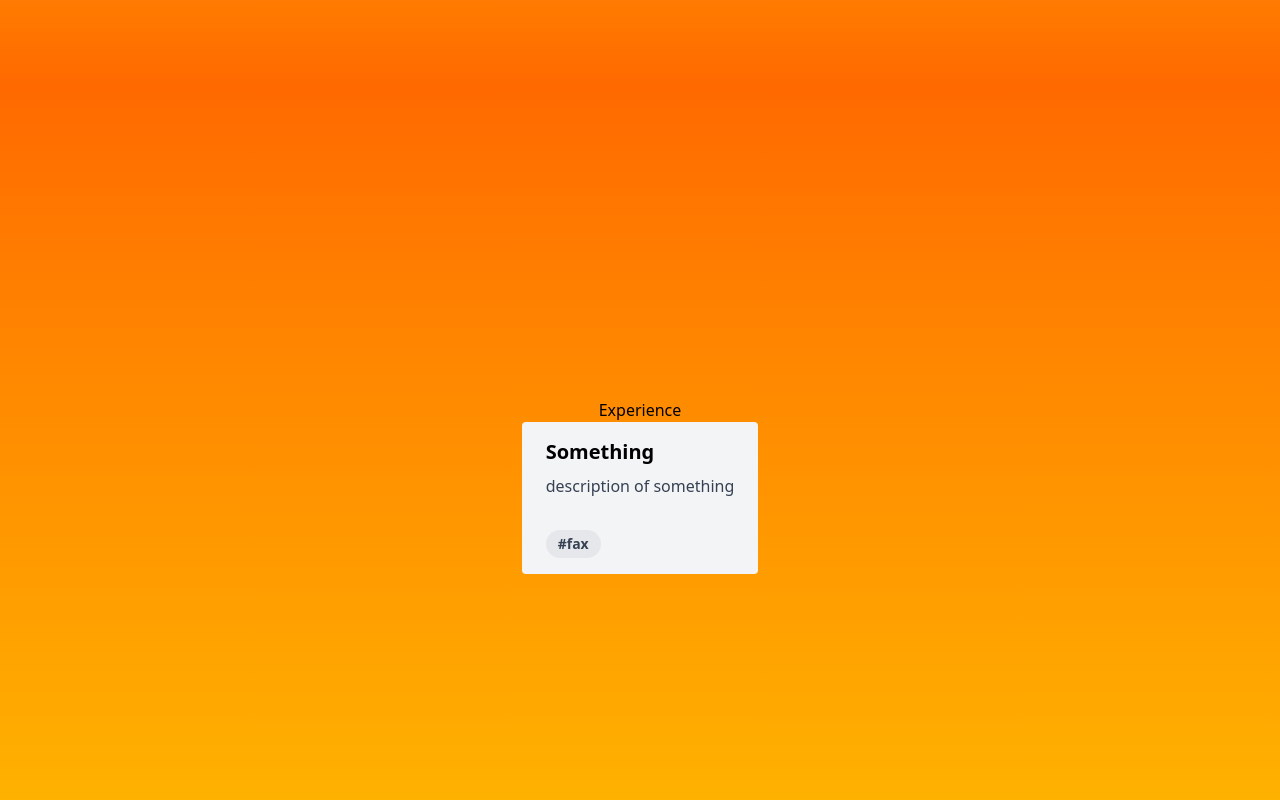
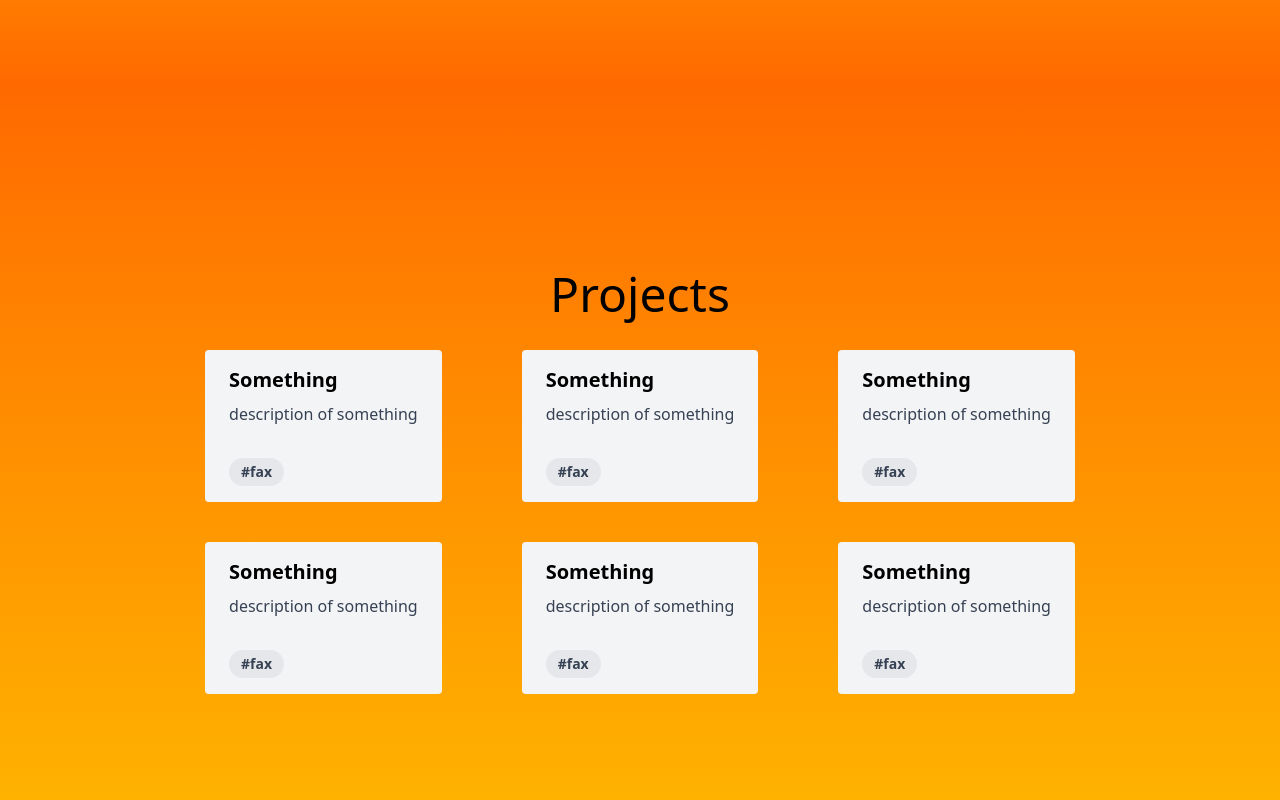
Before and after one commit to buhgowsh/svelte-portfolio, a SvelteKit app: page / in a window 1280 px wide. Shown: the part 714-1514 px from the top of the page. Built offline with nearby package versions, Linux system fonts and the light colour scheme; what tailwindcss-motion would draw is missing.

Commit message:
change animations and get card skeleton fully setup

```diff
--- a/src/routes/+page.svelte
+++ b/src/routes/+page.svelte
@@ -1,10 +1,9 @@
 <div id="wrapper">
   <!-- Introduction and links to socials as first screen -->
   <div class="bg-gradient-to-b from-yellow-100 to-orange-500 h-screen">
-
     <!-- Each tag goes on its own line -->
     <div class="h-screen flex flex-col justify-center items-center">
-      <h1 class="text-xl">Hi, my name is</h1>
+      <h1 class="text-xl flex flex -row">Hi, my name is</h1>
       <h2 class="text-5xl font-bold">Josh Sawyer</h2>
       <p class="text-lg text-justify">
         I'm a third year Computer Science major at the Univerity of Central
@@ -13,26 +12,61 @@
 
       <!-- Links to socials combined to fit in a single line -->
       <div class="flex flex-row mx-auto">
-        <a class="hover:motion-preset-shake px-5" href="https://www.linkedin.com/in/josh-sawyer-b765ab255/" target="_blank">
-          <img class="h-15 w-15 object-contain rounded" src="/icons8-linkedin.svg" alt="LinkedIn button" draggable="false">
+        <a
+          class="hover:-motion-rotate-loop-10 hover:motion-duration-1000 px-5"
+          href="https://www.linkedin.com/in/josh-sawyer-b765ab255/"
+          target="_blank"
+        >
+          <img
+            class="h-15 w-15 object-contain rounded"
+            src="/icons8-linkedin.svg"
+            alt="LinkedIn button"
+            draggable="false"
+          />
         </a>
-        <a class="hover:motion-preset-shake px-5" href="https://github.com/buhgowsh" target="_blank">
-          <img class="h-15 w-15 rounded" src="/icons8-github.svg" alt="GitHub button" draggable="false">
+
+        <a
+          class="hover:motion-preset-seesaw hover:motion-duration-1000 px-5"
+          href="https://github.com/buhgowsh"
+          target="_blank"
+        >
+          <img
+            class="h-15 w-15 rounded"
+            src="/icons8-github.svg"
+            alt="GitHub button"
+            draggable="false"
+          />
         </a>
-        <a class="hover:motion-preset-shake px-5" href="/resume.pdf" target="_blank">
-          <img class="h-15 w-15" src="/icons8-resume.png" alt="Resume button" draggable="false">
+
+        <a
+          class="hover:motion-rotate-loop-10 hover:motion-duration-1000 px-5"
+          href="/resume.pdf"
+          target="_blank"
+        >
+          <img
+            class="h-15 w-15"
+            src="/icons8-resume.png"
+            alt="Resume button"
+            draggable="false"
+          />
         </a>
       </div>
     </div>
   </div>
 
+  <!-- Should add an Experience section with the miller internship, HSPT, and hackathons here -->
+
   <!-- Start of the experience section, filled with cards -->
   <div
     class="h-screen flex flex-col justify-center items-center bg-gradient-to-b from-orange-500 to-amber-400"
   >
-  <h1 class="text-bold">Experience</h1>
+    <h1 class="text-5xl text-bold py-8">Projects</h1>
+    <div id="cards" class="flex flex-col">
+      <div id="cards first row" class="flex flex-row mx-auto">
         <!-- Example card -->
-    <div class="max-w-sm rounded overflow-hidden bg-gray-100 transition delay-150 duration-300 ease-in-out hover:scale-110 hover:shadow-lg shadow-white motion-reduce:transition-none motionreduce:hover:transform-none">
+        <div
+          class="mx-10 max-w-sm rounded overflow-hidden bg-gray-100 transition delay-150 duration-300 ease-in-out hover:scale-110 hover:shadow-lg shadow-white motion-reduce:transition-none motionreduce:hover:transform-none"
+        >
           <!-- <img src=""> use this once you have a pic for the card -->
           <div class="px-6 py-4">
             <div class="font-bold text-xl mb-2">Something</div>
@@ -40,8 +74,101 @@
           </div>
           <div class="px-6 pt-4 pb-2">
             <!-- Each tag goes here -->
-        <span class="inline-block bg-gray-200 rounded-full px-3 py-1 text-sm font-semibold text-gray-700 mr-2 mb-2">#fax</span>
+            <span
+              class="inline-block bg-gray-200 rounded-full px-3 py-1 text-sm font-semibold text-gray-700 mr-2 mb-2"
+              >#fax</span
+            >
+          </div>
+        </div>
+
+        <div
+          class="mx-10 max-w-sm rounded overflow-hidden bg-gray-100 transition delay-150 duration-300 ease-in-out hover:scale-110 hover:shadow-lg shadow-white motion-reduce:transition-none motionreduce:hover:transform-none"
+        >
+          <!-- <img src=""> use this once you have a pic for the card -->
+          <div class="px-6 py-4">
+            <div class="font-bold text-xl mb-2">Something</div>
+            <p class="text-gray-700 text-base">description of something</p>
+          </div>
+          <div class="px-6 pt-4 pb-2">
+            <!-- Each tag goes here -->
+            <span
+              class="inline-block bg-gray-200 rounded-full px-3 py-1 text-sm font-semibold text-gray-700 mr-2 mb-2"
+              >#fax</span
+            >
+          </div>
+        </div>
+
+        <div
+          class="mx-10 max-w-sm rounded overflow-hidden bg-gray-100 transition delay-150 duration-300 ease-in-out hover:scale-110 hover:shadow-lg shadow-white motion-reduce:transition-none motionreduce:hover:transform-none"
+        >
+          <!-- <img src=""> use this once you have a pic for the card -->
+          <div class="px-6 py-4">
+            <div class="font-bold text-xl mb-2">Something</div>
+            <p class="text-gray-700 text-base">description of something</p>
+          </div>
+          <div class="px-6 pt-4 pb-2">
+            <!-- Each tag goes here -->
+            <span
+              class="inline-block bg-gray-200 rounded-full px-3 py-1 text-sm font-semibold text-gray-700 mr-2 mb-2"
+              >#fax</span
+            >
+          </div>
+        </div>
+      </div>
+
+      <div id="cards second row" class="flex flex-row mx-auto my-10">
+        <!-- Example card -->
+        <div
+          class="mx-10 max-w-sm rounded overflow-hidden bg-gray-100 transition delay-150 duration-300 ease-in-out hover:scale-110 hover:shadow-lg shadow-white motion-reduce:transition-none motionreduce:hover:transform-none"
+        >
+          <!-- <img src=""> use this once you have a pic for the card -->
+          <div class="px-6 py-4">
+            <div class="font-bold text-xl mb-2">Something</div>
+            <p class="text-gray-700 text-base">description of something</p>
+          </div>
+          <div class="px-6 pt-4 pb-2">
+            <!-- Each tag goes here -->
+            <span
+              class="inline-block bg-gray-200 rounded-full px-3 py-1 text-sm font-semibold text-gray-700 mr-2 mb-2"
+              >#fax</span
+            >
+          </div>
+        </div>
+
+        <div
+          class="mx-10 max-w-sm rounded overflow-hidden bg-gray-100 transition delay-150 duration-300 ease-in-out hover:scale-110 hover:shadow-lg shadow-white motion-reduce:transition-none motionreduce:hover:transform-none"
+        >
+          <!-- <img src=""> use this once you have a pic for the card -->
+          <div class="px-6 py-4">
+            <div class="font-bold text-xl mb-2">Something</div>
+            <p class="text-gray-700 text-base">description of something</p>
+          </div>
+          <div class="px-6 pt-4 pb-2">
+            <!-- Each tag goes here -->
+            <span
+              class="inline-block bg-gray-200 rounded-full px-3 py-1 text-sm font-semibold text-gray-700 mr-2 mb-2"
+              >#fax</span
+            >
+          </div>
+        </div>
+
+        <div
+          class="mx-10 max-w-sm rounded overflow-hidden bg-gray-100 transition delay-150 duration-300 ease-in-out hover:scale-110 hover:shadow-lg shadow-white motion-reduce:transition-none motionreduce:hover:transform-none"
+        >
+          <!-- <img src=""> use this once you have a pic for the card -->
+          <div class="px-6 py-4">
+            <div class="font-bold text-xl mb-2">Something</div>
+            <p class="text-gray-700 text-base">description of something</p>
+          </div>
+          <div class="px-6 pt-4 pb-2">
+            <!-- Each tag goes here -->
+            <span
+              class="inline-block bg-gray-200 rounded-full px-3 py-1 text-sm font-semibold text-gray-700 mr-2 mb-2"
+              >#fax</span
+            >
           </div>
         </div>
       </div>
     </div>
+  </div>
+</div>
```
Also changed, not shown: 1 other file (tests, documents, lock files or other folders). Lines whose indentation alone changed are shown as unchanged.
